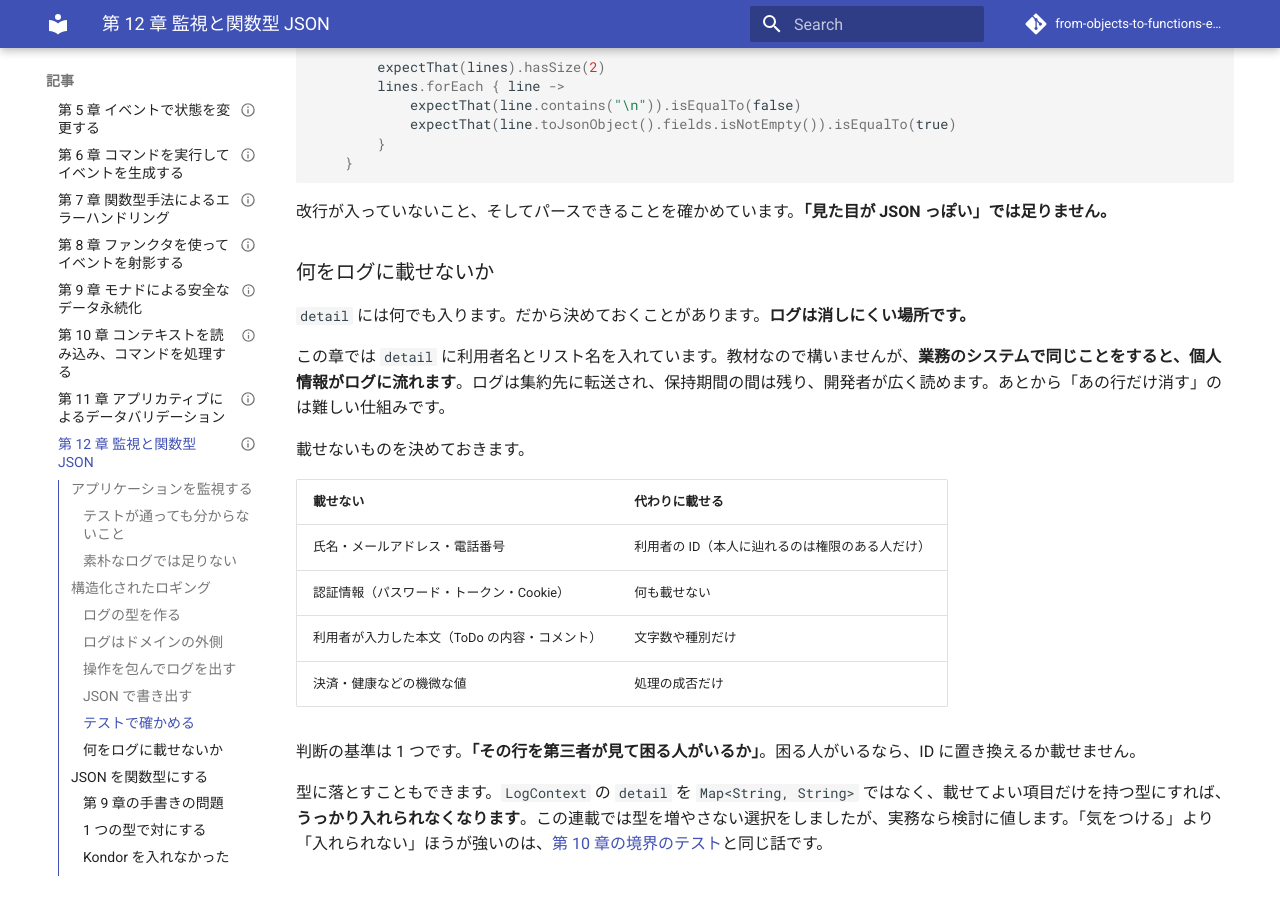
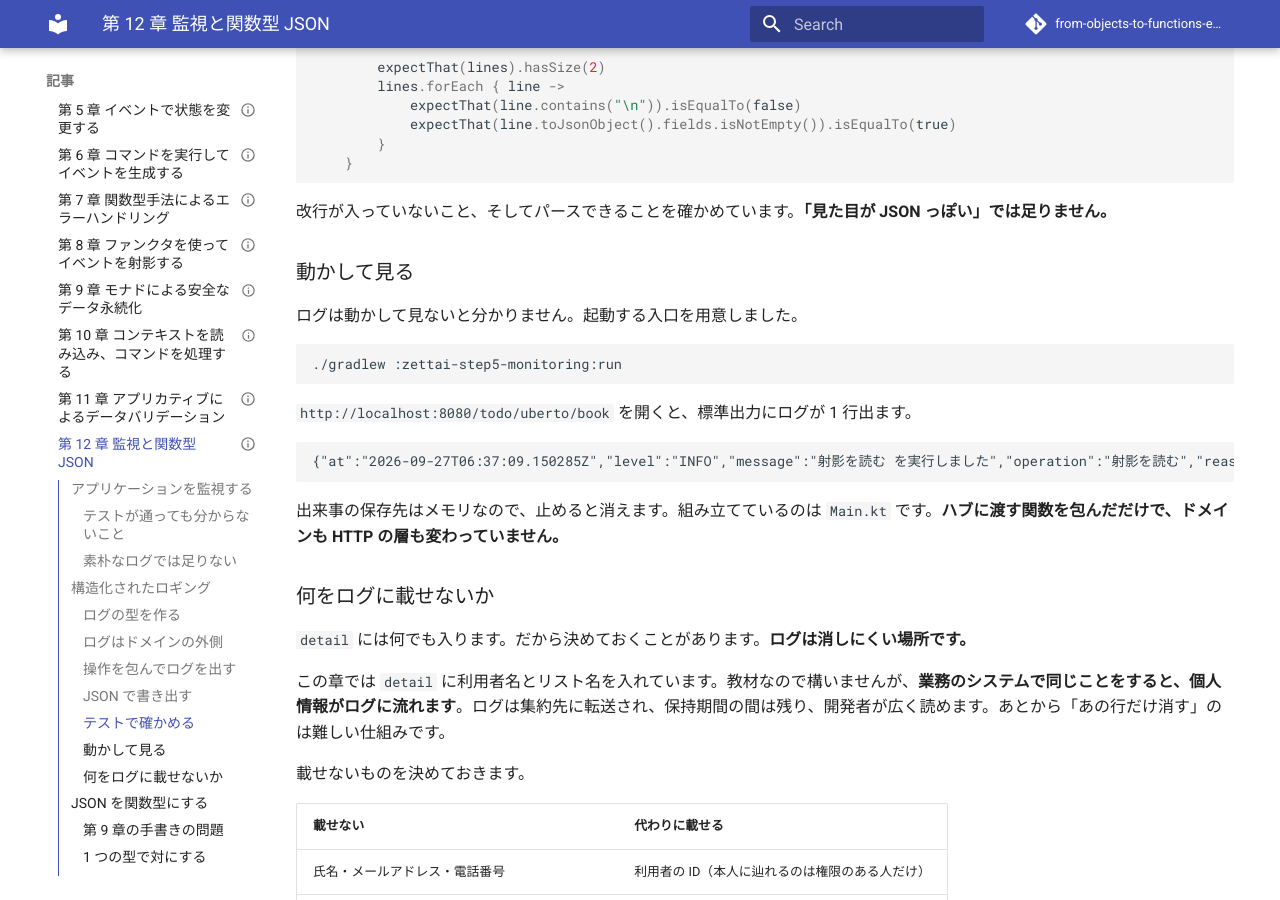
Before and after one commit to k2works/from-objects-to-functions-excersice, an MkDocs documentation site: the page built from docs/article/zettai/kotlin/chapter12.md, in a window 1280 px wide and 900 px high, scrolled down 4027 px. Built offline with MkDocs 1.6.1 and Material for MkDocs 9.7.7, drawn with Linux system fonts in a browser that asks for light colours; comment, search, counter and statistics services are not loaded.

Commit message:
docs(kotlin): 起動手順を記載し索引の記述を実態に直す
第 12 章に「動かして見る」節を追加し、Kotlin 版索引とサンプルの README にも
手順を書いた。索引の永続化の記述が Exposed になっていたので、JDBC 直
（ADR-008）に直した。

````diff
--- a/docs/article/zettai/kotlin/chapter12.md
+++ b/docs/article/zettai/kotlin/chapter12.md
@@ -199,6 +199,22 @@ fun stdoutLogger(): Logger = jsonLogger(::println)
 ```
 
 改行が入っていないこと、そしてパースできることを確かめています。**「見た目が JSON っぽい」では足りません。**
+
+### 動かして見る
+
+ログは動かして見ないと分かりません。起動する入口を用意しました。
+
+```bash
+./gradlew :zettai-step5-monitoring:run
+```
+
+`http://localhost:8080/todo/uberto/book` を開くと、標準出力にログが 1 行出ます。
+
+```text
+{"at":"2026-09-27T06:37:09.150285Z","level":"INFO","message":"射影を読む を実行しました","operation":"射影を読む","reason":null}
+```
+
+出来事の保存先はメモリなので、止めると消えます。組み立てているのは `Main.kt` です。**ハブに渡す関数を包んだだけで、ドメインも HTTP の層も変わっていません。**
 
 ### 何をログに載せないか
 
````
Also changed, not shown: other parts of docs/article/zettai/kotlin/chapter12.md (+1 -1 lines), apps/kotlin/zettai/README.md (+10 -0 lines), docs/article/zettai/kotlin/index.md (+7 -1 lines), docs/log.md (+2 -0 lines), docs/review/unit7_review_20260927.md (+2 -2 lines).
